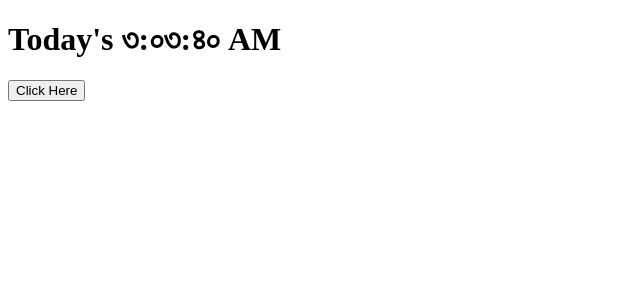
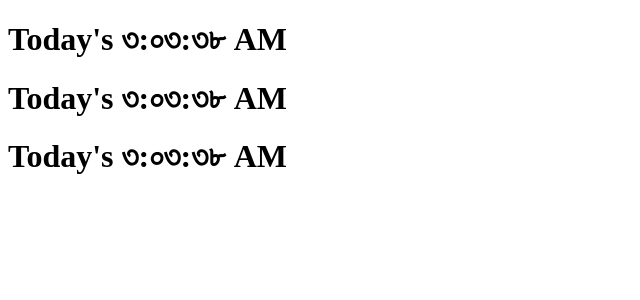
Before and after one commit to jansir17/Lets-React, a React (Create React App) app: page / in a window 1280 px wide. Shown: the top 300 px of the page, without its empty margins (0-640 px from the left). Built offline with nearby package versions, Linux system fonts and the light colour scheme.

Commit message:
clocklist component

```diff
--- a/src/App.js
+++ b/src/App.js
@@ -1,7 +1,10 @@
-import Clock from './component/Clock';
+import Clocklist from './component/Clocklist';
 
 function App(){
-  return <div><Clock/></div>
+  let quantites= [1,2,3]
+  return <div>
+     <Clocklist quantities={quantites}/>
+  </div>
 }
 
 export default App;
--- a/src/component/Button.js
+++ b/src/component/Button.js
@@ -13,9 +13,15 @@ class Button extends React.Component{
 
 
   render(){
-    const {change, locale}= this.props;
+    const {change, locale, show, enable}= this.props;
+    if(!enable) return null;
     return(
-    <button type="button" onClick={()=>change(locale)}>Click Here</button>
+      <>
+          <button type="button" onClick={()=>change(locale)}>
+      {locale==='bn-BD' ? 'Change to English' : 'Change to Bangla'}
+    </button>
+    {show && <p>English P tag</p>}
+      </>
     );
   }
 }
--- a/src/component/Clock.js
+++ b/src/component/Clock.js
@@ -26,10 +26,10 @@ class Clock extends React.Component{
     const {date,locale}= this.state;
     return(
   <div>
-  <h1 className="heading">
-  <span className="text">Today's {this.props.children} {date.toLocaleTimeString(locale)}</span>
-  </h1>
-  <Button change={this.handleClick} locale='en-US'>Click</Button>
+    <h1 className="heading">
+      <span className="text">Today's {date.toLocaleTimeString(locale)}</span>
+    </h1>
+    {locale==='bn-BD' ? (<Button change={this.handleClick} locale="en-US" show={false} enable={false}/>) : (<Button change={this.handleClick} locale="bn-BD" show={true} enable/>)}
   </div>
 );
   }
--- /dev/null
+++ b/src/component/Clocklist.js
@@ -0,0 +1,11 @@
+import Clock from './Clock';
+
+function Clocklist({quantities=[]}){
+  return(
+    <div>
+      {quantities.map(()=><Clock key={Math.random}/>)}
+    </div>
+  );
+}
+
+export default Clocklist;
```
